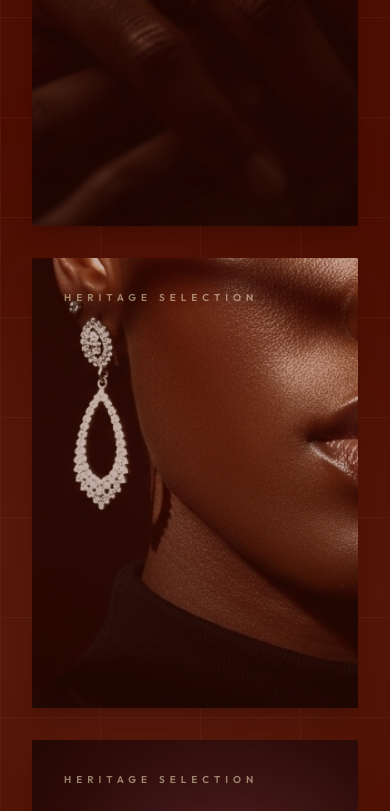
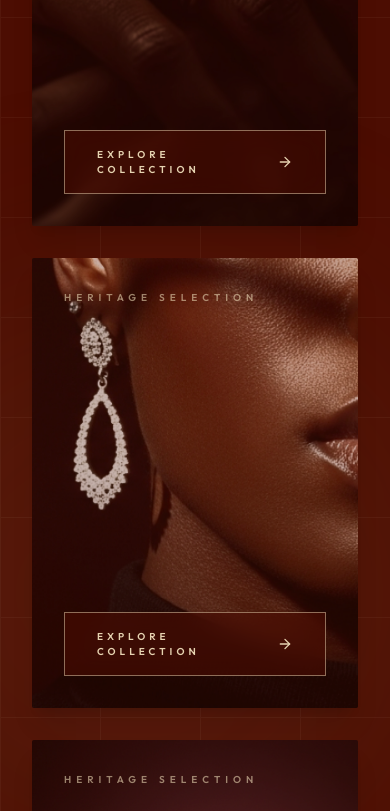
Before and after one commit to 09011399255/Honey-Drop, a React (Vite) app: page / in a window 390 px wide. Shown: the part 2093-2904 px from the top of the page. Built offline with nearby package versions, Linux system fonts and the light colour scheme; a web font is replaced by a local one.

Commit message:
Fixed mobile responsive

```diff
--- a/src/components/Craftsmanship.jsx
+++ b/src/components/Craftsmanship.jsx
@@ -83,18 +83,25 @@ const Craftsmanship = () => {
                             </ScrollColorWrapper>
                             <div className="absolute inset-0 bg-maroon/30 group-hover:bg-transparent transition-colors duration-700"></div>
 
-                            {/* Button Overlay - Forced Contrast */}
-                            <div className="absolute inset-0 flex items-end justify-center pb-12 opacity-0 group-hover:opacity-100 transition-all duration-500 transform translate-y-4 group-hover:translate-y-0">
+                            {/* Button Overlay - Exactly matching NewExpression style */}
+                            <motion.div
+                                initial={{ opacity: 0, y: 20 }}
+                                whileInView={{ opacity: 1, y: 0 }}
+                                whileHover={{ opacity: 1, y: 0 }}
+                                viewport={{ once: false, amount: 0.6 }}
+                                transition={{ duration: 0.8 }}
+                                className="absolute inset-x-0 bottom-0 p-8 z-20 md:opacity-0 md:group-hover:opacity-100 transition-all duration-500"
+                            >
                                 <Link
                                     to={card.path}
-                                    className="flex items-center space-x-6 border border-cream/50 bg-maroon/60 backdrop-blur-md px-10 py-5 rounded-none hover:bg-cream transition-all duration-500 group/btn"
+                                    className="w-full flex items-center justify-between border border-cream/50 bg-maroon/60 backdrop-blur-md px-8 py-4 rounded-none hover:bg-cream transition-all duration-500 group/btn"
                                 >
-                                    <span className="uppercase tracking-[0.3em] font-bold text-xs text-cream group-hover/btn:text-maroon transition-colors duration-500">
+                                    <span className="uppercase tracking-[0.4em] font-bold text-[10px] text-cream group-hover/btn:text-maroon transition-colors duration-500">
                                         Explore Collection
                                     </span>
                                     <ArrowRight className="w-4 h-4 text-cream group-hover/btn:text-maroon group-hover/btn:translate-x-2 transition-all duration-500" />
                                 </Link>
-                            </div>
+                            </motion.div>
 
                             {/* Title Overlay */}
                             <div className="absolute top-8 left-8 transition-transform duration-700 group-hover:-translate-y-2">
--- a/src/components/NewExpression.jsx
+++ b/src/components/NewExpression.jsx
@@ -73,9 +73,14 @@ const NewExpression = () => {
                             {/* Gradient Overlay for Depth */}
                             <div className="absolute inset-0 bg-gradient-to-t from-maroon/60 via-transparent to-transparent opacity-40 group-hover:opacity-20 transition-opacity duration-700"></div>
 
-                            {/* Hover UI */}
+                            {/* Hover UI - Mobile Scroll-Visible */}
                             <motion.div
-                                className="absolute inset-x-0 bottom-0 p-8 transform translate-y-4 opacity-0 group-hover:translate-y-0 group-hover:opacity-100 transition-all duration-700 flex flex-col items-center gap-6"
+                                initial={{ opacity: 0, y: 20 }}
+                                whileInView={{ opacity: 1, y: 0 }}
+                                whileHover={{ opacity: 1, y: 0 }}
+                                viewport={{ once: false, amount: 0.6 }}
+                                transition={{ duration: 0.8 }}
+                                className="absolute inset-x-0 bottom-0 p-8 z-20 md:opacity-0 md:group-hover:opacity-100 transition-all duration-700 flex flex-col items-center gap-6"
                             >
                                 <Link
                                     to={item.path}
--- a/src/components/Testimonials.jsx
+++ b/src/components/Testimonials.jsx
@@ -10,7 +10,7 @@ import handgImg from '../assets/Handg.webp';
 const Testimonials = () => {
     const testimonials = [
         {
-            text: "The fit is intentional, the materials feel substantial, and the finish is immaculate. It's rare to find a brand that blends heritage and contemporary design so seamlessly.",
+            text: "There's something powerful about how understated the designs are. They don't try too hard, yet they completely command attention.",
             author: "Zara T.",
             img: halffaceImg,
             delay: 0
@@ -22,13 +22,13 @@ const Testimonials = () => {
             delay: 0.2
         },
         {
-            text: "There's something powerful about how understated the designs are. They don't try too hard, yet they completely command attention.",
+            text: "The fit is intentional, the materials feel substantial, and the finish is immaculate. It's rare to find a brand that blends heritage and contemporary design so seamlessly.",
             author: "Kofi A.",
             img: cargoImg,
             delay: 0.4
         },
         {
-            text: "From the moment I unboxed it, I could feel the difference. The structure, the fabric, the detailing, everything felt deliberate. It's not just clothing; it feels like wearing intention.",
+            text: "From the moment I unboxed it, I could feel the difference. The structure, the design, the detailing, everything felt deliberate. It's not just jewelry; it feels like wearing intention.",
             author: "Adaeze M.",
             img: handgImg,
             delay: 0.6
```
